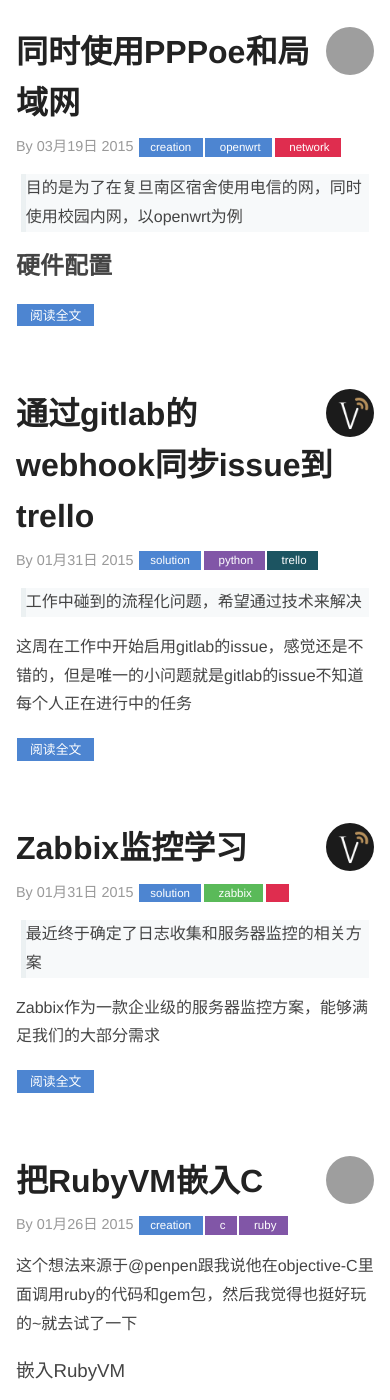
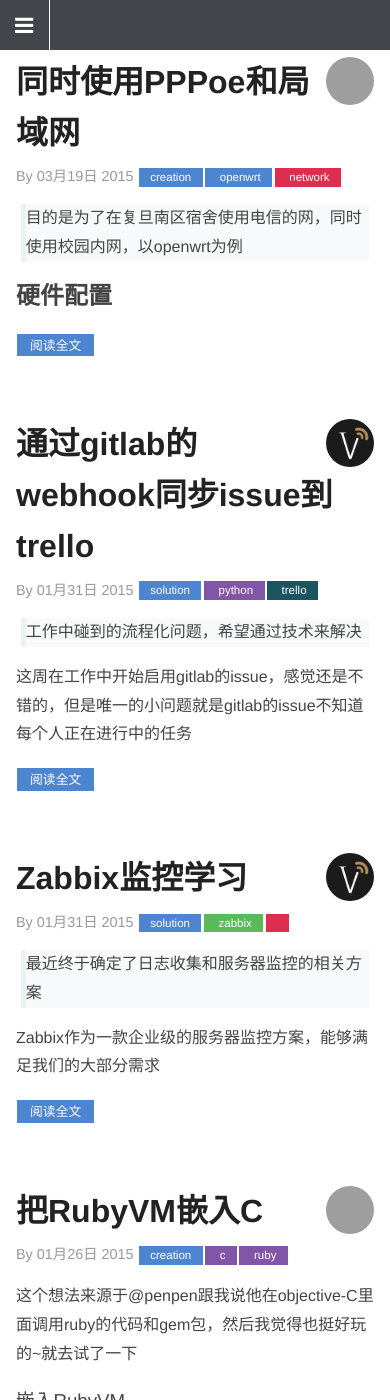
Before and after one commit to lujiajing1126/lujiajing1126.github.com, a Jekyll site: the page built from index.html, in a window 390 px wide and 1400 px high. Built offline with Jekyll 4.4.1, drawn with Linux system fonts in a browser that asks for light colours; some web fonts are replaced; Markdown is read by kramdown in place of the engine named in the settings; the list of posts is cut into pages by our own code; comment, search, counter and statistics services are not loaded; grey boxes are pictures that could not be loaded.

Commit message:
Add Navbar

```diff
--- a/_layouts/blog.html
+++ b/_layouts/blog.html
@@ -4,8 +4,10 @@
 <body>
 <div id="layout" class="pure-g">
     {% include sidebar.html %}
-
     <div class="content pure-u-1 pure-u-md-3-4">
+        <div class="navbar">
+            <i class="fa fa-bars fa-lg fa-arrow-left" id="expand-menu"></i>
+        </div>
         <!--[if lt IE 8]>
         <i class="label label-danger">亲爱的用户，您的浏览器版本过低，建议您升级浏览器获得更好的用户体验</i>
         <![endif]-->
--- a/css/code.css
+++ b/css/code.css
@@ -220,6 +220,10 @@ pre .err {
     background-color: #fff;
 }
 
+.navbar {
+    display: none;
+}
+
 @media screen and (max-width: 768px) {
     .slideout-menu {
         position: fixed;
@@ -229,6 +233,7 @@ pre .err {
         right: 0;
         z-index: 0;
         width: 256px;
+        overflow-x: none;
         overflow-y: auto;
         -webkit-overflow-scrolling: touch;
         display: none;
@@ -252,4 +257,30 @@ pre .err {
         top: 0px;
         margin-top: 1.2em;
     }
+    .navbar {
+        display: block;
+        position: fixed;
+        top: 0;
+        left: 0;
+        width: 100%;
+        height: 50px;
+        background-color: #42454A;
+        z-index: 100000;
+    }
+
+    .content {
+        padding-top: 30px;
+    }
+
+    #expand-menu {
+        color: #fff;
+        width: 50px;
+        height: 50px;
+        position: relative;
+        padding-top: 18px;
+        padding-left: 15px;
+        border-right: #fff 0.8px solid;
+        cursor: pointer;
+    }
+
 }
--- a/js/index.js
+++ b/js/index.js
@@ -32,4 +32,8 @@ $(function(){
         'padding': 256,
         'tolerance': 70
     });
+    $(document).on('click','#expand-menu',function() {
+        if(slideout != undefined)
+            slideout.toggle();
+    })
 });
```
